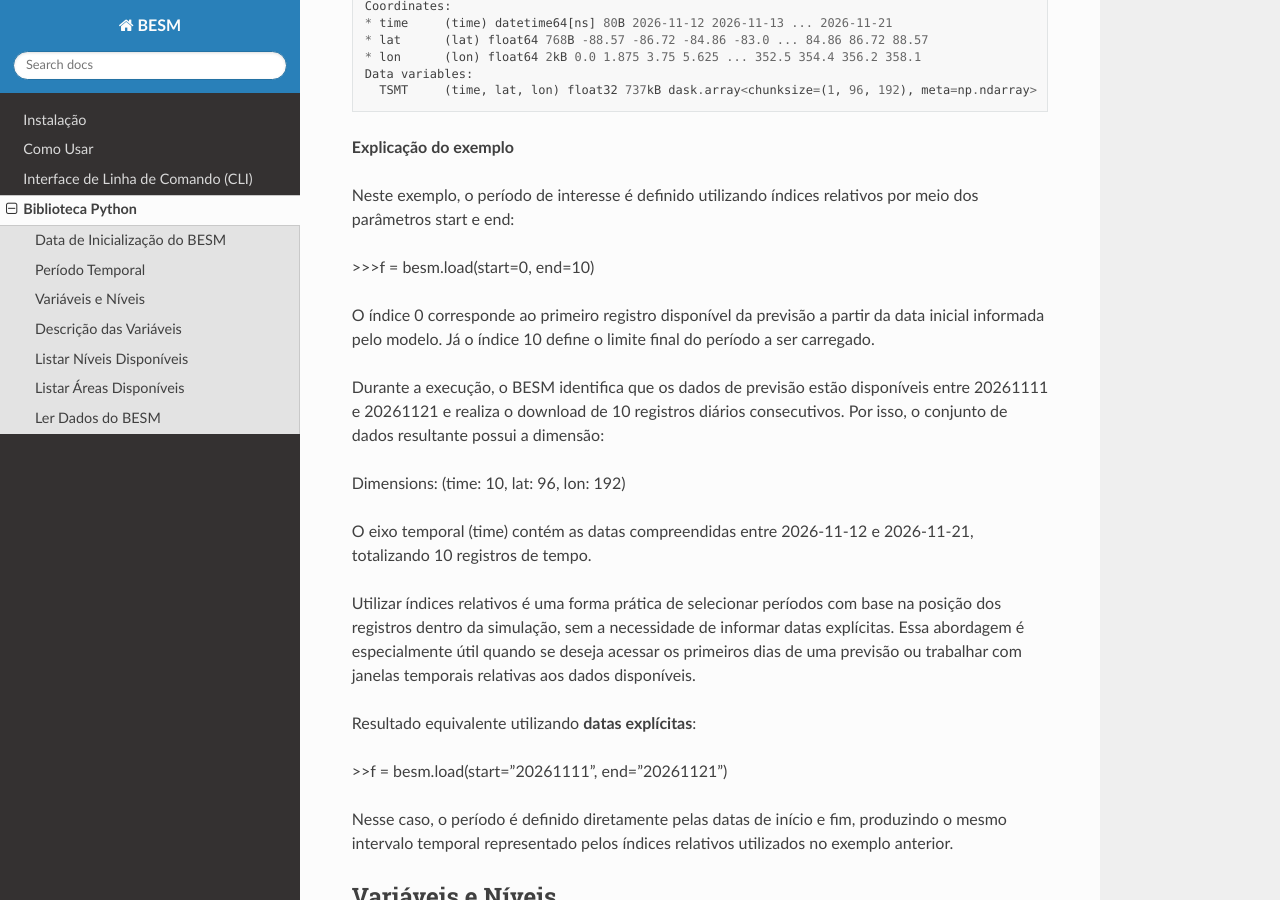
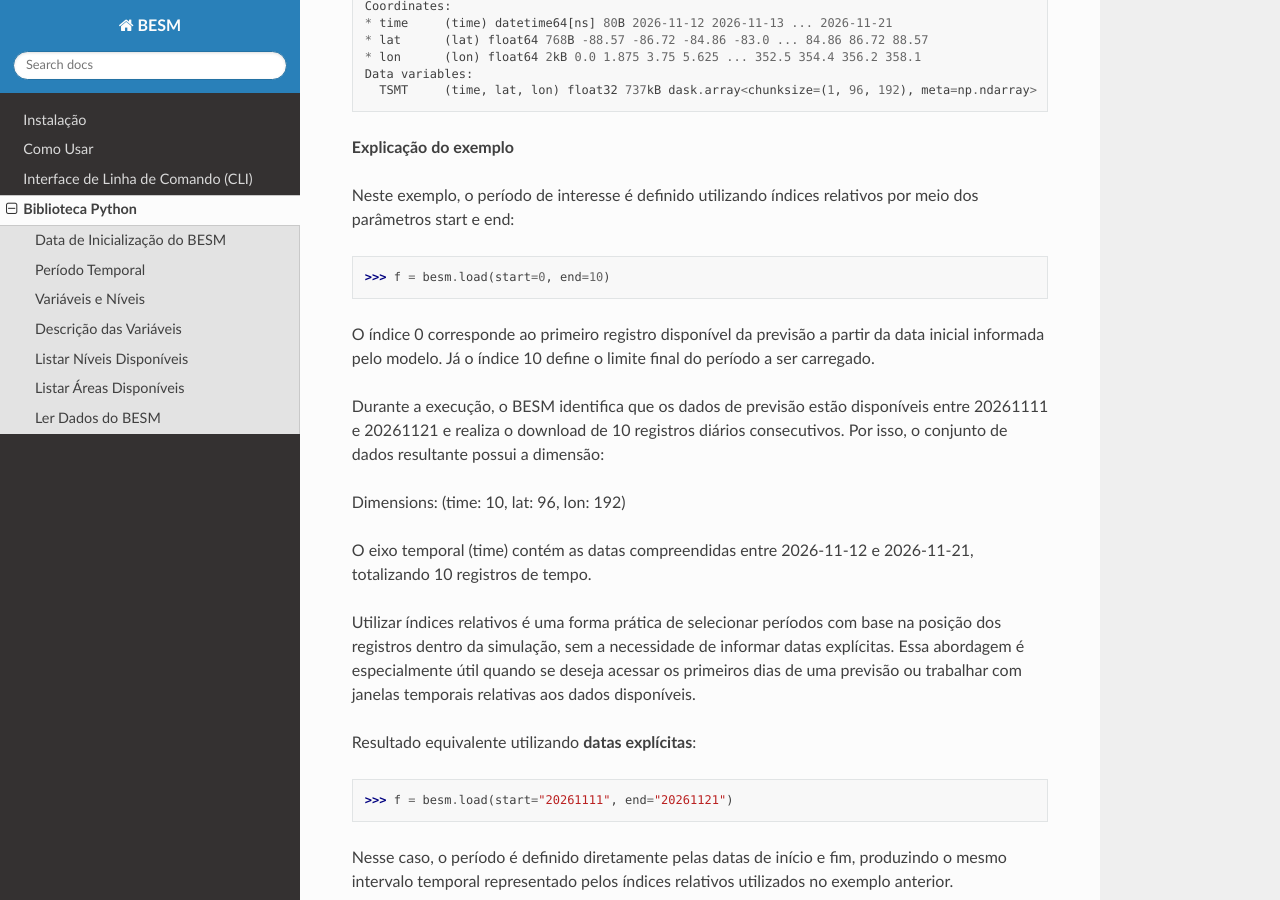
Before and after one commit to framework-CPTEC/CPTEC_BESM, a Sphinx documentation site: the page built from docs/usagePython.rst, in a window 1280 px wide and 900 px high, scrolled down 1261 px. Built offline with Sphinx 7.4.7 and the Read the Docs theme 3.1.0, drawn with Linux system fonts in a browser that asks for light colours.

```diff
--- a/docs/usagePython.rst
+++ b/docs/usagePython.rst
@@ -15,7 +15,7 @@ Biblioteca Python
 Data de Inicialização do BESM
 -----------------------------
 
-Para saber mais detalhes sobre o uso da opção date, consultar `Data de Inicialização <usage.html#horarios-de-inicializacao-do-modelo-besm>`_
+Para saber mais detalhes sobre o uso da opção date, consultar `Data de Inicialização <usage.html##horarios-de-inicializacao-do-modelo-besm-componente-atmosferico>`_
 
 
 Período Temporal
@@ -71,7 +71,7 @@ Exemplo de código para a leitura e filtragem de período temporal por índice r
 
 Neste exemplo, o período de interesse é definido utilizando índices relativos por meio dos parâmetros start e end:
 
->>>f = besm.load(start=0, end=10)
+>>> f = besm.load(start=0, end=10)
 
 O índice 0 corresponde ao primeiro registro disponível da previsão a partir da data inicial informada pelo modelo. Já o índice 10 define o limite final do período a ser carregado.
 
@@ -85,7 +85,7 @@ Utilizar índices relativos é uma forma prática de selecionar períodos com ba
 
 Resultado equivalente utilizando **datas explícitas**:
 
->>f = besm.load(start="20261111", end="20261121")
+>>> f = besm.load(start="20261111", end="20261121")
 
 Nesse caso, o período é definido diretamente pelas datas de início e fim, produzindo o mesmo intervalo temporal representado pelos índices relativos utilizados no exemplo anterior.
 
```
